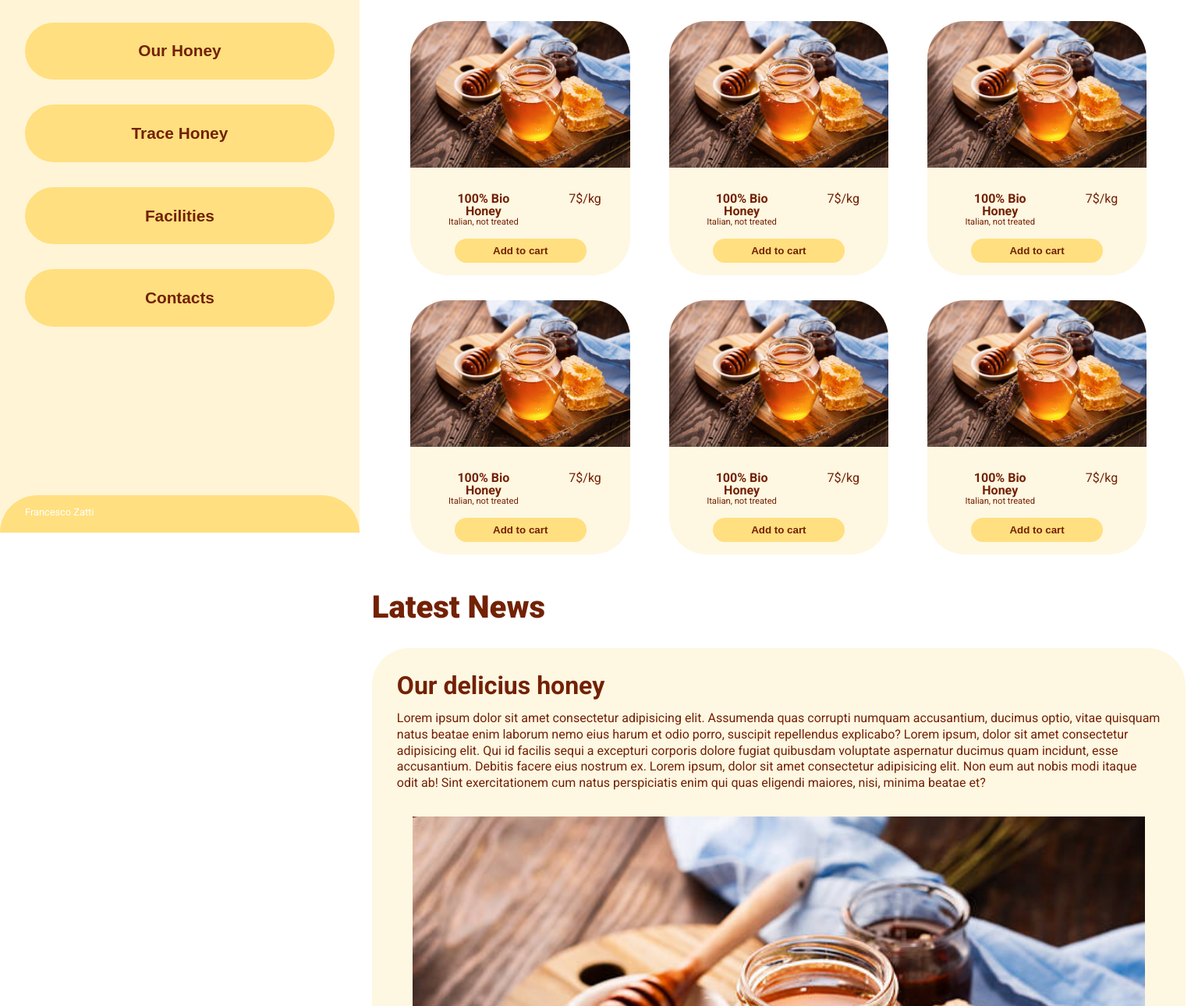
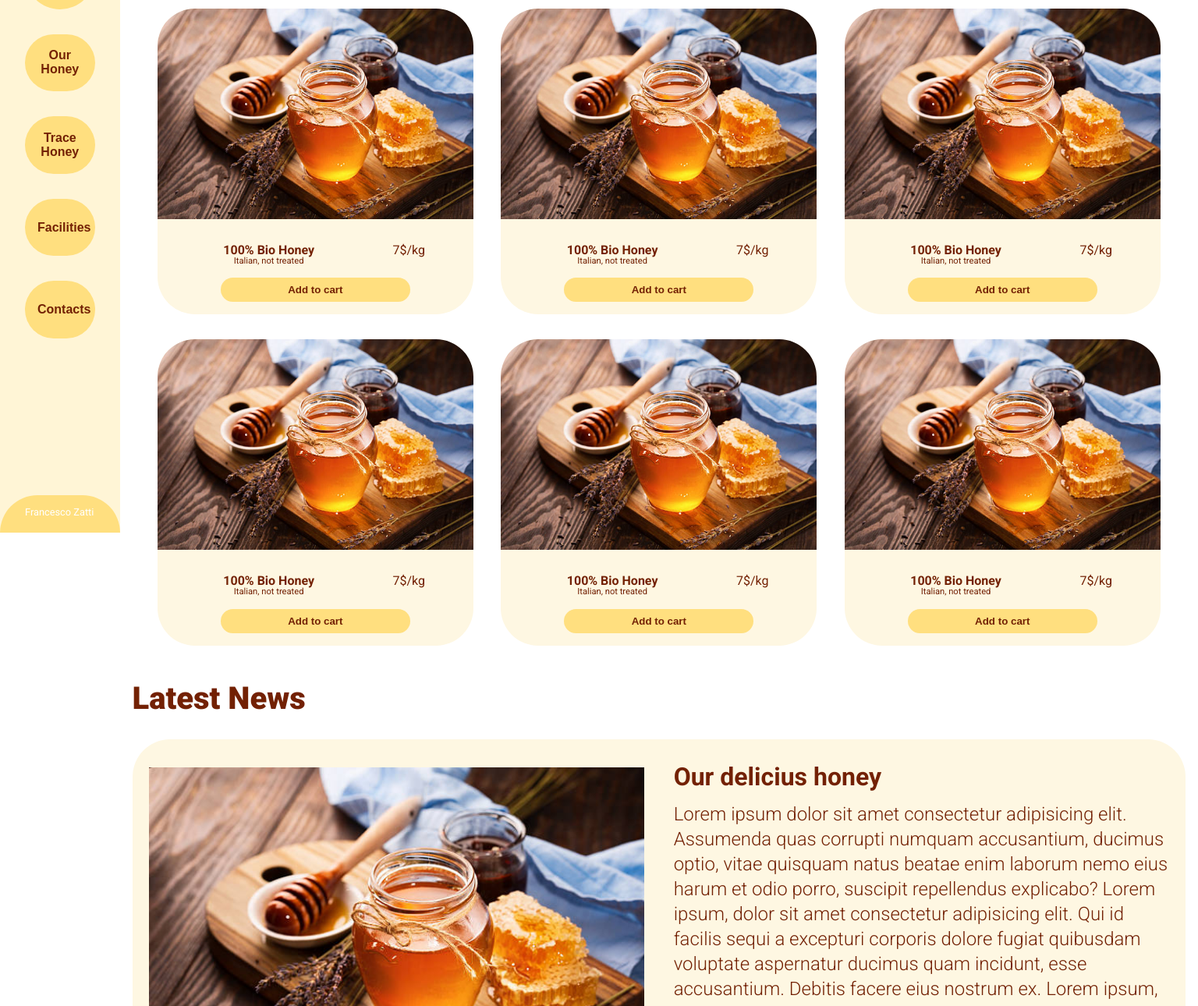
Before and after one commit to FrancescoZatti/Esercizi-Settimana-4, a plain HTML site: page Esercizio del 23-11-2023/index.html in a window 1536 px wide. Shown: the part 117-1407 px from the top of the page at 78% size. Drawn offline with Linux system fonts and the light colour scheme.

Commit message:
aggiornamento con versione large

```diff
--- a/Esercizio del 23-11-2023/assets/css/style.css
+++ b/Esercizio del 23-11-2023/assets/css/style.css
@@ -534,13 +534,14 @@ footer {
     }
 
     .product {
-        width: 27%;
+        width: 20%;
+        min-height: 20rem;
         border-radius: 3rem;
         background-color: #FEF7E2;
         color: #732104;
         display: flex;
         flex-wrap: wrap;
-        margin: 1rem 1;
+        margin: 1rem 0.2rem;
     }
 
     .product > img {
@@ -590,3 +591,94 @@ footer {
 }
 
 /*LARGE*/
+
+@media screen and (min-width: 1350px) {
+
+    /*HEADER*/
+    header {
+        padding: 0;
+        margin: 0;
+        width: 10%;
+        height: 100%;
+        position: fixed;
+    }
+
+    nav {
+        flex-direction: column;
+        height: 100%;
+        align-items: center;
+        flex-wrap: nowrap;
+        justify-content: flex-start;
+        padding: 2rem;
+    }
+
+    #shop {
+        font-size: 1.2rem;
+    }
+
+    #shop > img {
+        height: 1.5rem;
+        margin-right: 0.5rem;
+    }
+
+    .navigation {
+        font-size: 1rem;
+    }
+
+    /*MAIN*/
+
+    main {
+        width: 90%;
+    }
+
+    .product {
+        width: 30%;
+    }
+
+    h1 {
+        font-size: 3rem;
+    }
+
+    aside > h2 {
+        font-size: 2.5rem;
+    }
+
+    aside > section > div > h3 {
+        font-size: 2rem;
+    }
+
+    aside > section {
+        display: flex;
+        justify-content: space-evenly;
+        align-content: center;
+    }
+
+    aside > section > div {
+        width: 47%;
+        height: 100%;
+        margin: 2rem 1rem;
+        order: 1;
+        align-self: flex-start;
+    }
+
+    aside > section > div > p {
+        font-size: 1.5rem;
+        line-height: 2rem;
+        font-weight: 300;
+    }
+
+    aside > section > img {
+        width: 47%;
+        height: 100%;
+        margin: 2rem 1rem;
+        order: 0;
+        align-self: center;
+    }
+
+    /*FOOTER*/
+
+    footer {
+        width: 10%;
+    }
+
+}
```
